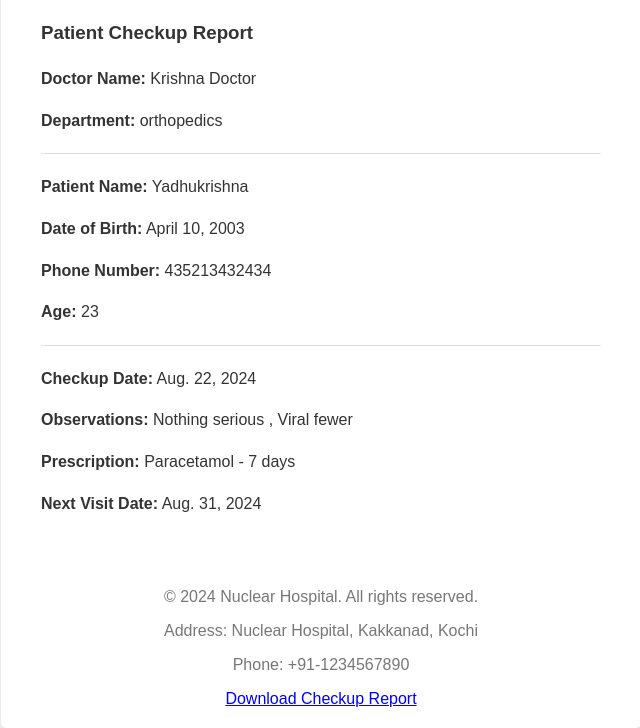
After one commit to yadhukrishnx/E-HOSPITALITY, a Django app: page /checkupreport/1/ in a window 1280 px wide. The commit adds this page. Shown: the part 293-1021 px from the top of the page, without its empty margins (319-959 px from the left). Run offline with Django 3.2, Linux system fonts and the light colour scheme; a user stored in the database is signed in; data comes from the database, SQL or seed files in the repository; both versions use the stored data as it was after the commit.

Commit message:
Update : Unfinished Work

```diff
--- a/hospital/models.py
+++ b/hospital/models.py
@@ -81,7 +81,7 @@ class CheckupDetails(models.Model):
     prescription = models.TextField()
     observations = models.TextField()
     next_visit_date = models.DateField(null=True)
-    checkup_status = models.BooleanField(default=False)
+    checkup_status = models.BooleanField(null=True, default=False)
     checkup_date = models.DateField(auto_now_add=True)
 
     def __str__(self):
--- /dev/null
+++ b/hospital/templates/checkup_report.html
@@ -0,0 +1,78 @@
+<!DOCTYPE html>
+<html lang="en">
+<head>
+    <meta charset="UTF-8">
+    <meta name="viewport" content="width=device-width, initial-scale=1.0">
+    <title>Checkup Report - Nuclear Hospital</title>
+    <style>
+        body {
+            font-family: Arial, sans-serif;
+            background-color: #f4f4f4;
+            color: #333;
+            margin: 0;
+            padding: 0;
+        }
+        .report-container {
+            width: 100%;
+            max-width: 600px;
+            margin: 0 auto;
+            background-color: #ffffff;
+            padding: 20px;
+            border-radius: 5px;
+            box-shadow: 0 2px 4px rgba(0, 0, 0, 0.1);
+        }
+        .report-header {
+            text-align: center;
+            padding-bottom: 20px;
+        }
+        .report-header img {
+            width: 200px;
+        }
+        .report-body {
+            padding: 20px;
+            line-height: 1.6;
+        }
+        .report-footer {
+            text-align: center;
+            padding-top: 20px;
+            color: #777;
+        }
+        .divider {
+            border-bottom: 1px solid #ddd;
+            margin: 20px 0;
+        }
+    </style>
+</head>
+<body>
+    <div class="report-container">
+        <div class="report-header">
+            <img src="https://raw.githubusercontent.com/haplle/image-host-temporary/main/logo.png" alt="Nuclear Hospital Logo">
+            <h2>Nuclear Hospital</h2>
+            <hr>
+        </div>
+        <div class="report-body">
+            <h3>Patient Checkup Report</h3>
+            <p><strong>Doctor Name:</strong> {{ doctor_name }}</p>
+            <p><strong>Department:</strong> {{ department }}</p>
+            <div class="divider"></div>
+            <p><strong>Patient Name:</strong> {{ patient_name }}</p>
+            <p><strong>Date of Birth:</strong> {{ patient_dob }}</p>
+            <p><strong>Phone Number:</strong> {{ patient_phone }}</p>
+            <p><strong>Age:</strong> {{ patient_age }}</p>
+            <div class="divider"></div>
+            <p><strong>Checkup Date:</strong> {{ checkup_date }}</p>
+            <p><strong>Observations:</strong> {{ observations }}</p>
+            <p><strong>Prescription:</strong> {{ prescription }}</p>
+            <p><strong>Next Visit Date:</strong> {{ next_visit_date }}</p>
+        </div>
+        <div class="report-footer">
+            <p>&copy; {{ current_year }} Nuclear Hospital. All rights reserved.</p>
+            <p>Address: Nuclear Hospital, Kakkanad, Kochi</p>
+            <p>Phone: +91-1234567890</p>
+            <a href="{% url 'download_checkup_report' appointment.id %}" class="btn btn-danger">Download Checkup Report</a>
+        </div>
+    </div>
+
+
+</body>
+</html>
--- a/hospital/templates/doctor/doctor_appointments.html
+++ b/hospital/templates/doctor/doctor_appointments.html
@@ -56,10 +56,13 @@
                     {% elif appointment.status == 'confirmed' %}
 
                         <a class="btn btn-gradient-warning btn-sm"  href="{% url 'doctor_reschedule_appointment' appointment.id %}">Reschedule</a>
-                        {% if checkup.checkup_status %}
+                        {% if  checkup.checkup_status %}
                                 <a class="btn btn-outline-success btn-sm" href="{% url 'doctor_checkup' appointment.id %}">Check Up</a>
                         {% else %}
+
                                 <a class="btn btn-outline-warning btn-sm" href="{% url 'doctor_checkup' appointment.id %}">Update Check Up</a>
+                                <a href="{% url 'checkup_report' appointment.id %}" class="btn btn-outline-info btn-sm">View Checkup Report</a>
+
                         {% endif %}
 
                     <form method="post" action="{% url 'reject_appointment' appointment.id %}" style="display:inline;">
--- a/hospital/urls.py
+++ b/hospital/urls.py
@@ -36,4 +36,6 @@ urlpatterns = [
     path('doctor/appointments/reject/<int:appointment_id>/', views.reject_appointment_view, name='reject_appointment'),
     path('doctor/availability/', views.doctor_availability_view, name='doctor_availability'),
     path('doctor/checkup/<int:appointment_id>/', views.doctor_checkup, name='doctor_checkup'),
+    path('checkupreport/<int:appointment_id>/', views.checkup_report, name='checkup_report'),
+    path('download_checkup_report/<int:appointment_id>/', views.download_checkup_report, name='download_checkup_report'),
 ]
--- a/hospital/views.py
+++ b/hospital/views.py
@@ -289,8 +289,9 @@ def reject_user(request, user_id):
 @login_required
 def doctor_appointments_view(request):
     user = request.user
+    checkup = CheckupDetails.objects.all()
     appointments = Appointment.objects.filter(doctor=user)
-    return render(request, 'doctor/doctor_appointments.html', {'appointments': appointments})
+    return render(request, 'doctor/doctor_appointments.html', {'appointments': appointments, 'checkup':checkup})
 
 @login_required
 def confirm_appointment_view(request, appointment_id):
@@ -351,7 +352,50 @@ def doctor_checkup(request, appointment_id):
         checkup.prescription = request.POST.get('prescription')
         checkup.next_visit_date = request.POST.get('next_visit_date')
         checkup.observations = request.POST.get('observations')
+        checkup.checkup_status = True
         checkup.save()
         return redirect('doctor_appointments')
 
     return render(request, 'doctor/checkup.html', {'appointment': appointment, 'checkup': checkup})
+
+
+
+@login_required
+def checkup_report(request, appointment_id):
+    appointment = get_object_or_404(Appointment, id=appointment_id)
+    checkup = get_object_or_404(CheckupDetails, patient=appointment.patient, checkup_date=appointment.appointment_date)
+    appointment.status = 'confirmed'
+    context = {
+        'doctor_name': appointment.doctor.profile.name,
+        'department': appointment.doctor.profile.department,
+        'patient_name': appointment.patient.profile.name,
+        'patient_dob': appointment.dob,
+        'patient_phone': appointment.patient.profile.phone_no,
+        'patient_age': appointment.patient.profile.age,
+        'checkup_date': checkup.checkup_date,
+        'observations': checkup.observations,
+        'prescription': checkup.prescription,
+        'next_visit_date': checkup.next_visit_date,
+        'current_year': timezone.now().year,
+        'appointment': appointment
+    }
+    return render(request, 'checkup_report.html', context,)
+
+def download_checkup_report(request, appointment_id):
+    appointment = get_object_or_404(Appointment, id=appointment_id)
+    checkup = get_object_or_404(CheckupDetails, patient=appointment.patient, checkup_date=appointment.appointment_date)
+    dict = {
+        'doctor_name': appointment.doctor.profile.name,
+        'department': appointment.doctor.profile.department,
+        'patient_name': appointment.patient.profile.name,
+        'patient_dob': appointment.dob,
+        'patient_phone': appointment.patient.profile.phone_no,
+        'patient_age': appointment.patient.profile.age,
+        'checkup_date': checkup.checkup_date,
+        'observations': checkup.observations,
+        'prescription': checkup.prescription,
+        'next_visit_date': checkup.next_visit_date,
+        'current_year': timezone.now().year,
+        'appointment': appointment,
+    }
+    return render_to_pdf('checkup_report.html',dict)
```
Also changed, not shown: db.sqlite3.
